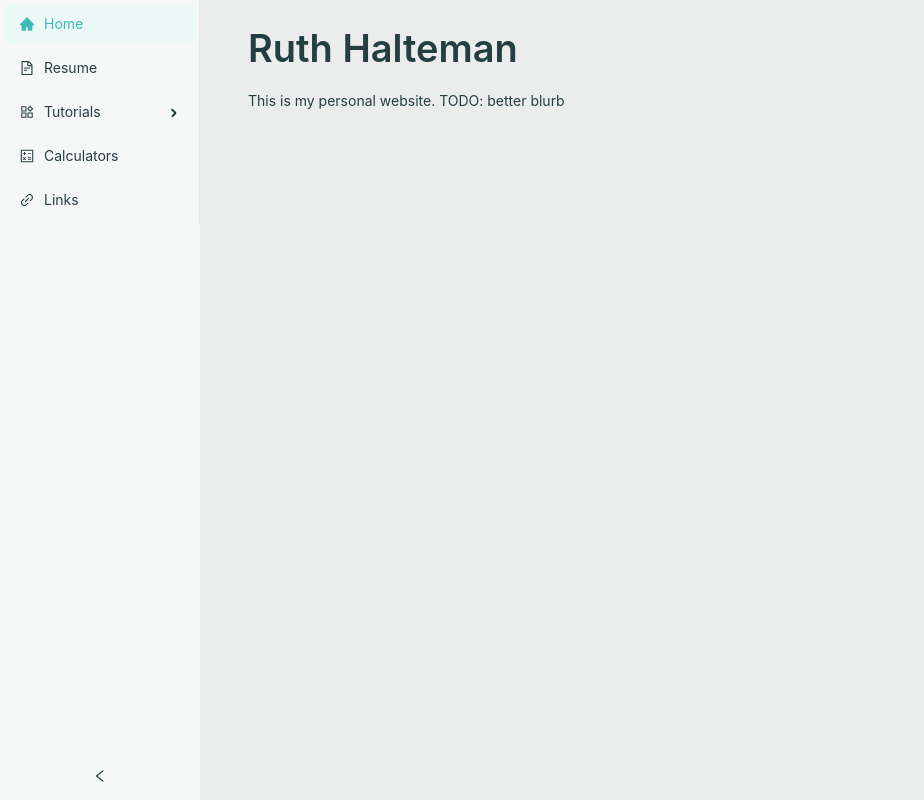
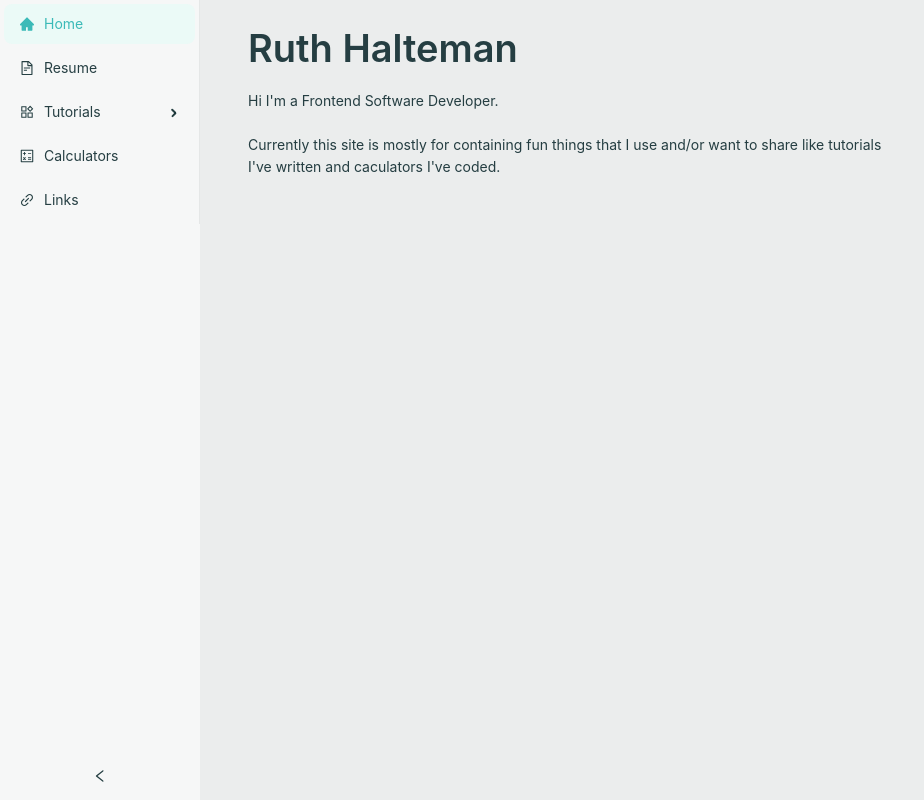
Before and after one commit to ruthhalteman/ruthhalteman.github.io, a React (Create React App) app: page /#/ in a window 1280 px wide. Shown: the whole page, without its empty margins (0-924 px from the left). Built offline with nearby package versions, Linux system fonts and the light colour scheme.

Commit message:
copy tweak

```diff
--- a/src/page-content/Home.js
+++ b/src/page-content/Home.js
@@ -6,7 +6,12 @@ export const Home = () => {
   return (
     <Layout>
       <Title>Ruth Halteman</Title>
-      <Text>This is my personal website. TODO: better blurb</Text>
+      <Text>
+        Hi I'm a Frontend Software Developer. <br />
+        <br />
+        Currently this site is mostly for containing fun things that I use
+        and/or want to share like tutorials I've written and caculators I've coded.
+      </Text>
     </Layout>
   );
 };
--- a/src/page-content/beeBlock.js
+++ b/src/page-content/beeBlock.js
@@ -184,7 +184,7 @@ export const BeeBlock = () => {
               <br />
               or
               <br />
-              Jelly Roll strips or equivalent: {numWhiteStrips}
+              Jelly Roll (WOF) strips or equivalent: {numWhiteStrips}
               <br />
               <br />
               <b>Orange and Teal each</b>
```
